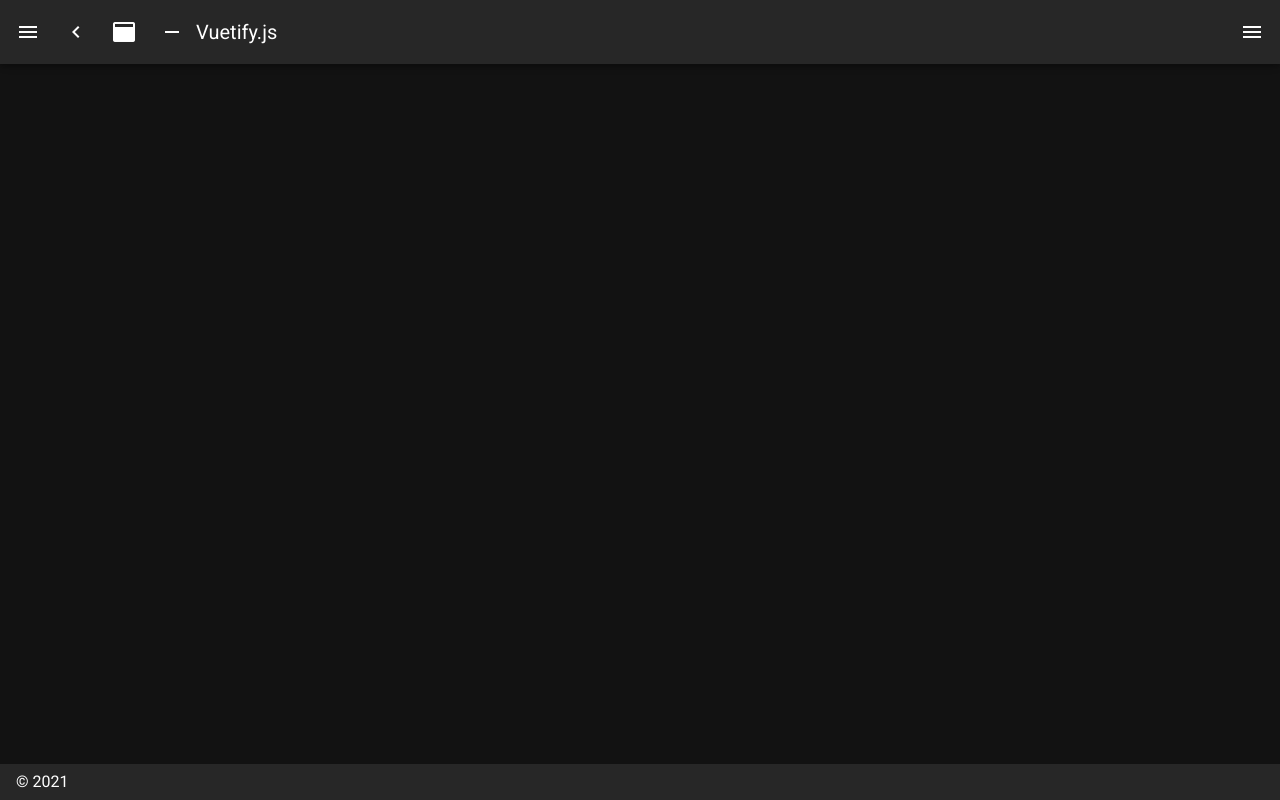
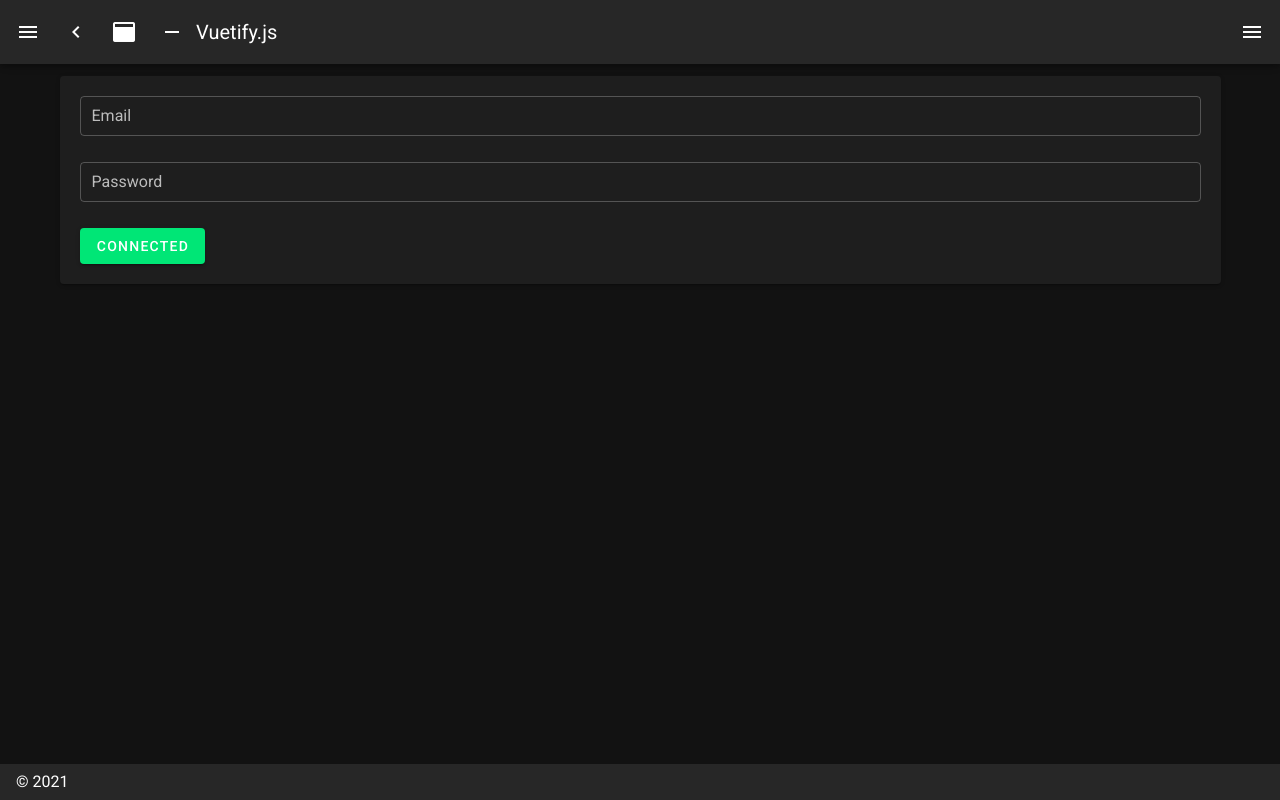
Before and after one commit to laurene12/AppNuxtWithLaravel, a Nuxt app: page /login in a window 1280 px wide. Before the commit this address had no page. Built offline with nearby package versions, Linux system fonts and the light colour scheme.

Commit message:
Initialization forms login

```diff
--- a/nuxt.config.js
+++ b/nuxt.config.js
@@ -20,18 +20,14 @@ export default {
       { hid: 'description', name: 'description', content: '' },
       { name: 'format-detection', content: 'telephone=no' }
     ],
-    link: [
-      { rel: 'icon', type: 'image/x-icon', href: '/favicon.ico' }
-    ]
+    link: [{ rel: 'icon', type: 'image/x-icon', href: '/favicon.ico' }]
   },
 
   // Global CSS: https://go.nuxtjs.dev/config-css
-  css: [
-  ],
+  css: [],
 
   // Plugins to run before rendering page: https://go.nuxtjs.dev/config-plugins
-  plugins: [
-  ],
+  plugins: [],
 
   // Auto import components: https://go.nuxtjs.dev/config-components
   components: true,
@@ -74,5 +70,12 @@ export default {
 
   // Build Configuration: https://go.nuxtjs.dev/config-build
   build: {
+    babel: {
+      plugins: [
+        ['@babel/plugin-proposal-class-properties', { loose: true }],
+        ['@babel/plugin-proposal-private-methods', { loose: true }],
+        ['@babel/plugin-proposal-private-property-in-object', { loose: true }]
+      ]
+    }
   }
 }
--- a/package.json
+++ b/package.json
@@ -15,6 +15,7 @@
     "@nuxtjs/axios": "^5.13.6",
     "core-js": "^3.15.1",
     "nuxt": "^2.15.7",
+    "vee-validate": "^3.4.11",
     "vuetify": "^2.5.5"
   },
   "devDependencies": {
--- /dev/null
+++ b/pages/login.vue
@@ -0,0 +1,24 @@
+<template>
+  <div>
+    <v-card class="pa-5">
+      <v-form>
+        <v-text-field
+          label="Email"
+          outlined
+          dense
+        />
+        <v-text-field
+          label="Password"
+          outlined
+          dense
+        />
+        <v-btn
+          color="success"
+          class="mr-4"
+        >
+          Connected
+        </v-btn>
+      </v-form>
+    </v-card>
+  </div>
+</template>
```
Also changed, not shown: .babelrc, 1 other file (tests, documents, lock files or other folders).
